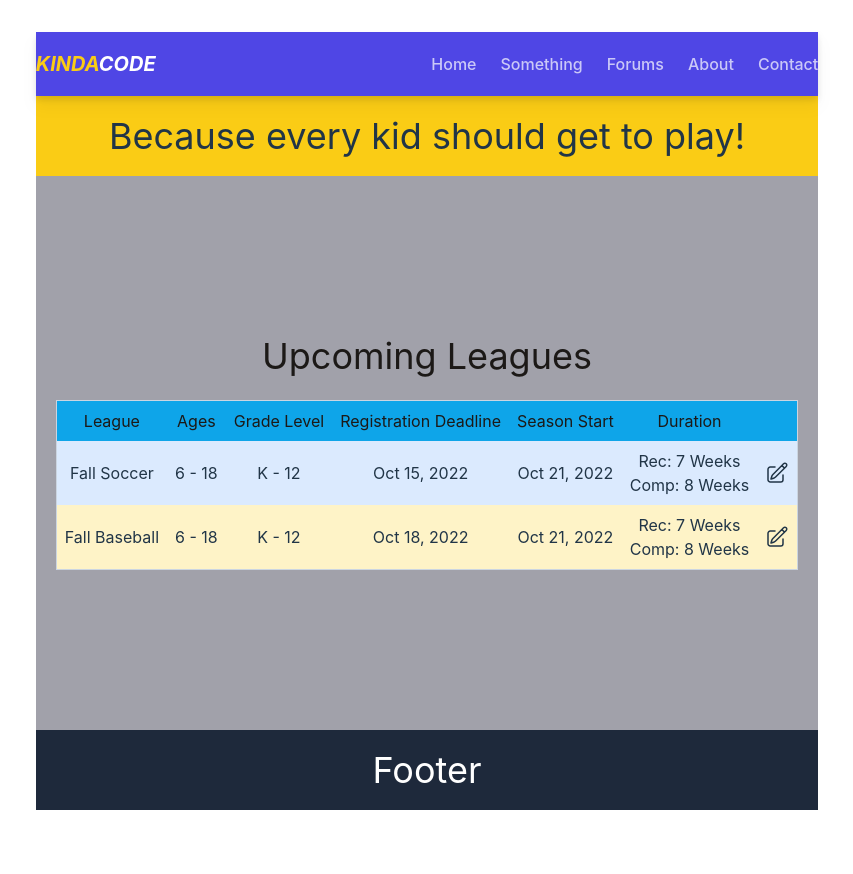
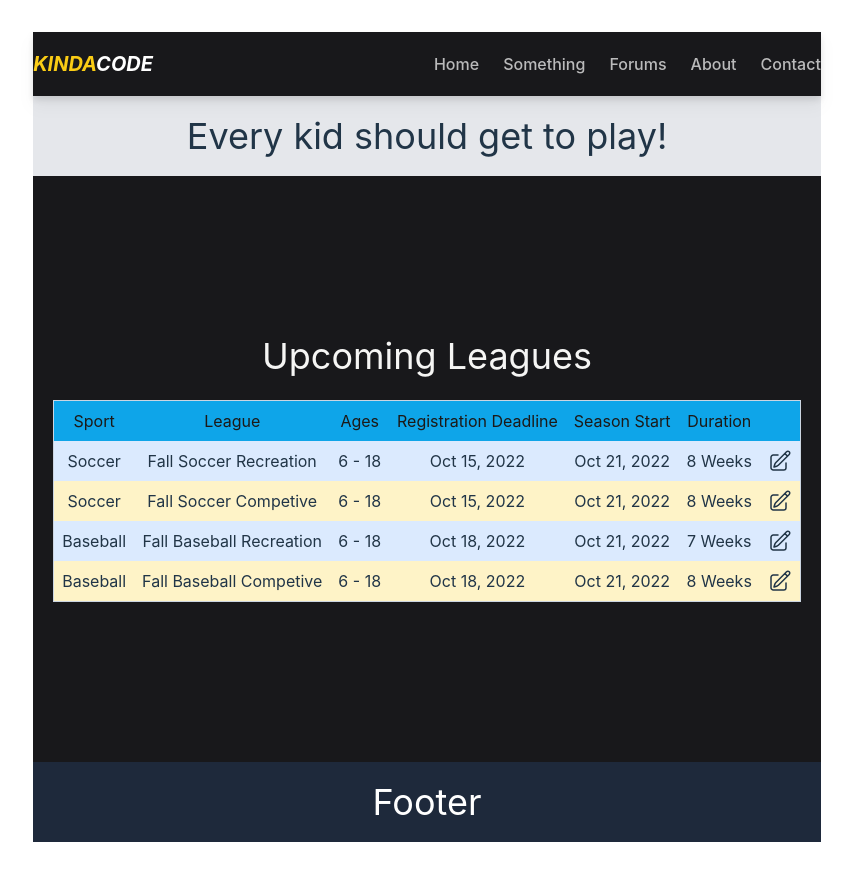
Before and after one commit to 21221086/vitejs-vite-vtvgmr, a Vue app: page / in a window 1280 px wide. Shown: the whole page, without its empty margins (213-1066 px from the left). Before the commit the page ends 842 px from the top, so only its background shows below. Built offline with nearby package versions, Linux system fonts and the light colour scheme.

Commit message:
3 files modified

```diff
--- a/src/components/FrontPage.vue
+++ b/src/components/FrontPage.vue
@@ -1,11 +1,11 @@
 <template>
-  <header class="bg-yellow-400 p-5">
-    <h1 class="text-2xl md:text-4xl">Because every kid should get to play!</h1>
+  <header class="bg-gray-200 p-5">
+    <h1 class="text-2xl md:text-4xl">Every kid should get to play!</h1>
   </header>
 
   <div class="bg-white w-full flex flex-col md:flex-row md:space-y-0">
-    <div class="bg-zinc-400 px-5 py-40">
-      <h1 class="text-2xl md:text-4xl text-stone-900">Upcoming Leagues</h1>
+    <div class="bg-zinc-900 px-5 py-40">
+      <h1 class="text-2xl md:text-4xl text-stone-100">Upcoming Leagues</h1>
       <br />
       <UpcomingSports :upcomingLeagues="leagues"></UpcomingSports>
     </div>
@@ -25,26 +25,48 @@ export default {
     return {
       leagues: [
         {
-          name: 'Fall Soccer',
+          sport: 'Soccer',
+          name: 'Fall Soccer Recreation',
           minAge: 6,
           maxAge: 18,
           minGrade: 'K',
           maxGrade: '12',
           registrationDeadline: 'Oct 15, 2022',
           seasonStart: 'Oct 21, 2022',
-          recDuration: '7',
-          compDuration: '8',
+          duration: '8',
         },
         {
-          name: 'Fall Baseball',
+          sport: 'Soccer',
+          name: 'Fall Soccer Competive',
+          minAge: 6,
+          maxAge: 18,
+          minGrade: 'K',
+          maxGrade: '12',
+          registrationDeadline: 'Oct 15, 2022',
+          seasonStart: 'Oct 21, 2022',
+          duration: '8',
+        },
+        {
+          sport: 'Baseball',
+          name: 'Fall Baseball Recreation',
           minAge: 6,
           maxAge: 18,
           minGrade: 'K',
           maxGrade: '12',
           registrationDeadline: 'Oct 18, 2022',
           seasonStart: 'Oct 21, 2022',
-          recDuration: '7',
-          compDuration: '8',
+          duration: '7',
+        },
+        {
+          sport: 'Baseball',
+          name: 'Fall Baseball Competive',
+          minAge: 6,
+          maxAge: 18,
+          minGrade: 'K',
+          maxGrade: '12',
+          registrationDeadline: 'Oct 18, 2022',
+          seasonStart: 'Oct 21, 2022',
+          duration: '8',
         },
       ],
     };
--- a/src/components/NavigationBar.vue
+++ b/src/components/NavigationBar.vue
@@ -2,7 +2,7 @@
 
 
 
-  <header class="w-full h-16 bg-indigo-600 drop-shadow-lg">
+  <header class="w-full h-16 bg-zinc-900 drop-shadow-lg">
       <div class="container px-4 md:px-0 h-full mx-auto flex justify-between items-center">
           <!-- Logo Here -->
           <a class="text-yellow-400 text-xl font-bold italic" href="https://www.kindacode.com">KINDA<span
--- a/src/components/UpcomingSports.vue
+++ b/src/components/UpcomingSports.vue
@@ -2,9 +2,9 @@
   <table class="table-auto border-collapse border border-slate-300">
     <thead>
       <tr class="bg-sky-500 text-stone-900">
+        <td class="p-2">Sport</td>
         <td class="p-2">League</td>
         <td class="p-2">Ages</td>
-        <td class="p-2">Grade Level</td>
         <td class="p-2">Registration Deadline</td>
         <td class="p-2">Season Start</td>
         <td class="p-2">Duration</td>
@@ -16,15 +16,12 @@
         v-for="(league, key) in upcomingLeagues"
         class="even:bg-amber-100 odd:bg-blue-100"
       >
+        <td class="p-2">{{ league.sport }}</td>
         <td class="p-2">{{ league.name }}</td>
         <td class="p-2">{{ league.minAge }} - {{ league.maxAge }}</td>
-        <td class="p-2">{{ league.minGrade }} - {{ league.maxGrade }}</td>
         <td class="p-2">{{ league.registrationDeadline }}</td>
         <td class="p-2">{{ league.seasonStart }}</td>
-        <td class="p-2">
-          Rec: {{ league.recDuration }} Weeks <br />
-          Comp: {{ league.compDuration }} Weeks
-        </td>
+        <td class="p-2">{{ league.duration }} Weeks</td>
         <td class="p-2"><PencilIcon></PencilIcon></td>
       </tr>
     </tbody>
```
